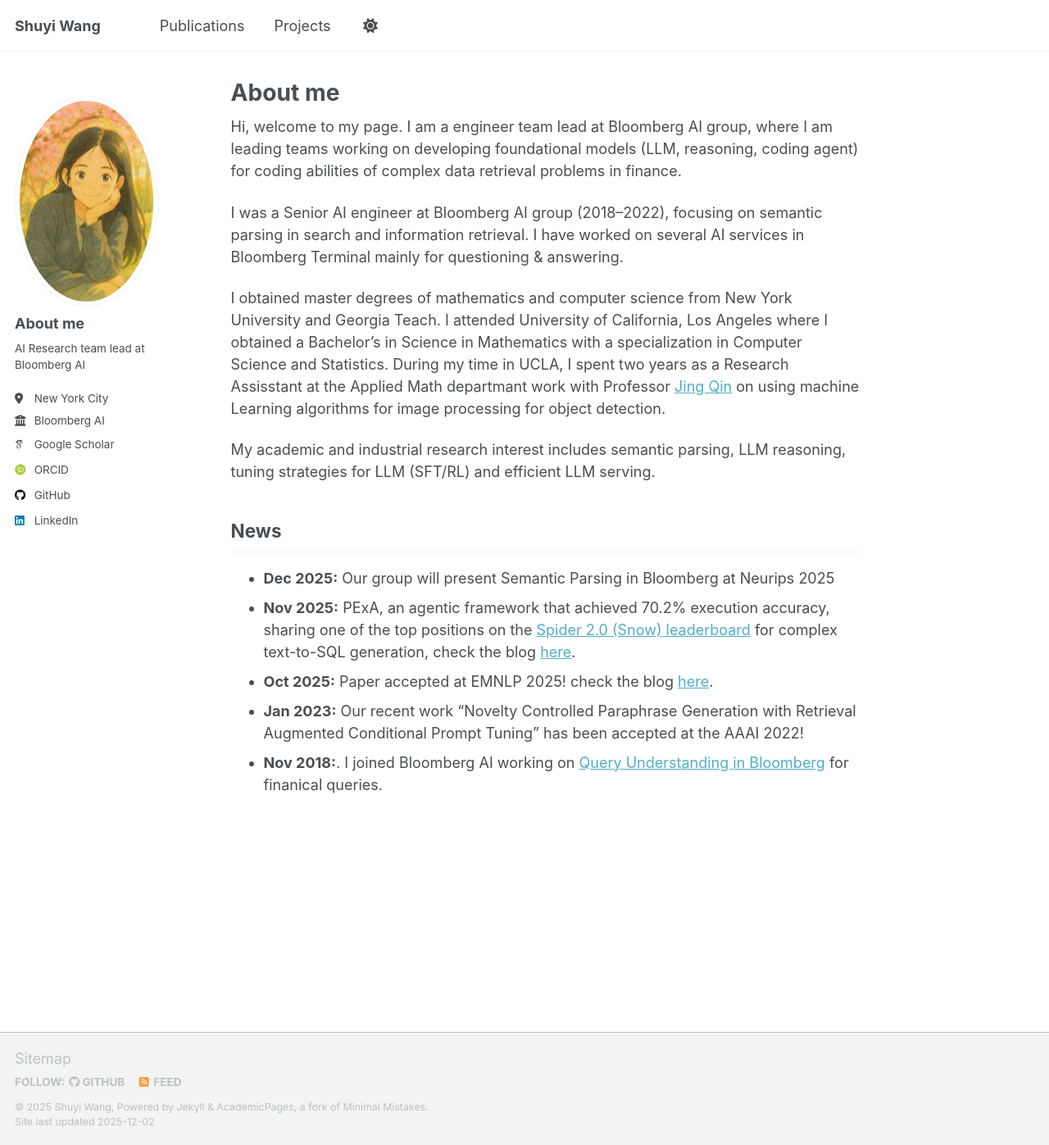
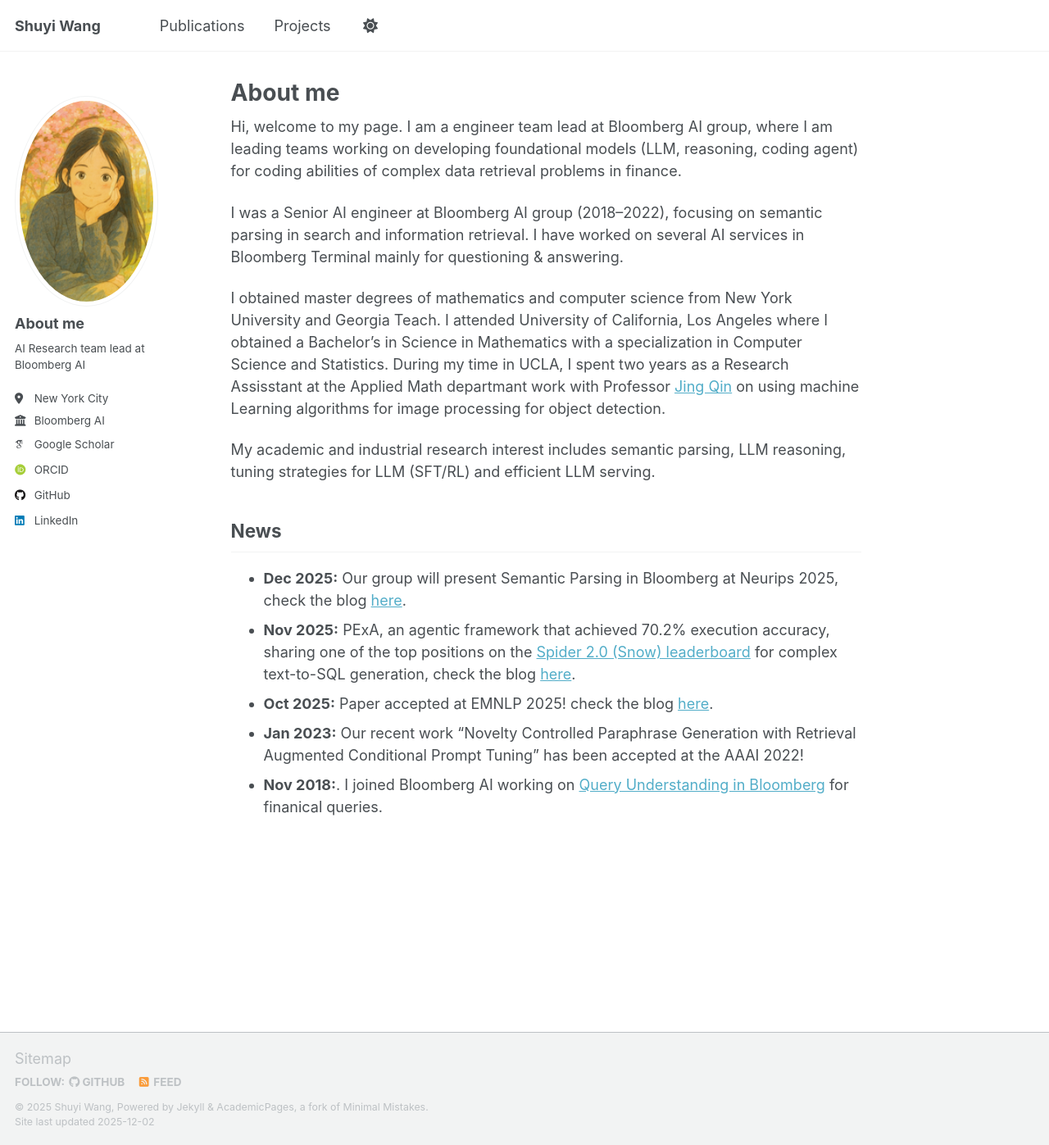
Before and after one commit to Sophie8/Sophie8.github.io, a Jekyll site: the page built from _pages/about.md, in a window 1280 px wide and 1397 px high. Shown: the whole window at 82% size. Built offline with Jekyll 4.4.1, drawn with Linux system fonts in a browser that asks for light colours; some web fonts are replaced; a script that is not in the unit is left out.

Commit message:
Update news section with blog links
Added links to blog posts for recent presentations and achievements.

```diff
--- a/_pages/about.md
+++ b/_pages/about.md
@@ -17,7 +17,7 @@ I obtained master degrees of mathematics and computer science from New York Univ
 My academic and industrial research interest includes semantic parsing, LLM reasoning, tuning strategies for LLM (SFT/RL) and efficient LLM serving.
 
 ## News
-+ __Dec 2025:__   Our group will present Semantic Parsing in Bloomberg at Neurips 2025
++ __Dec 2025:__   Our group will present Semantic Parsing in Bloomberg at Neurips 2025, check the blog [here](https://www.bloomberg.com/company/stories/bloombergs-ai-quant-researchers-publish-2-papers-at-neurips-2025/).
 + __Nov 2025:__   PExA, an agentic framework that achieved 70.2% execution accuracy, sharing one of the top positions on the [Spider 2.0 (Snow) leaderboard](https://spider2-sql.github.io/) for complex text-to-SQL generation, check the blog [here](https://www.bloomberg.com/company/stories/bloomberg-ai-researchers-advance-text-to-sql-accuracy-with-multi-agent-pexa-framework/).
 + __Oct 2025:__   Paper accepted at EMNLP 2025! check the blog [here](https://www.bloomberg.com/company/stories/bloombergs-ai-researchers-publish-7-papers-at-emnlp-2025/).
 + __Jan 2023:__   Our recent work "Novelty Controlled Paraphrase Generation with Retrieval Augmented Conditional Prompt Tuning" has been accepted at the AAAI 2022!
```
